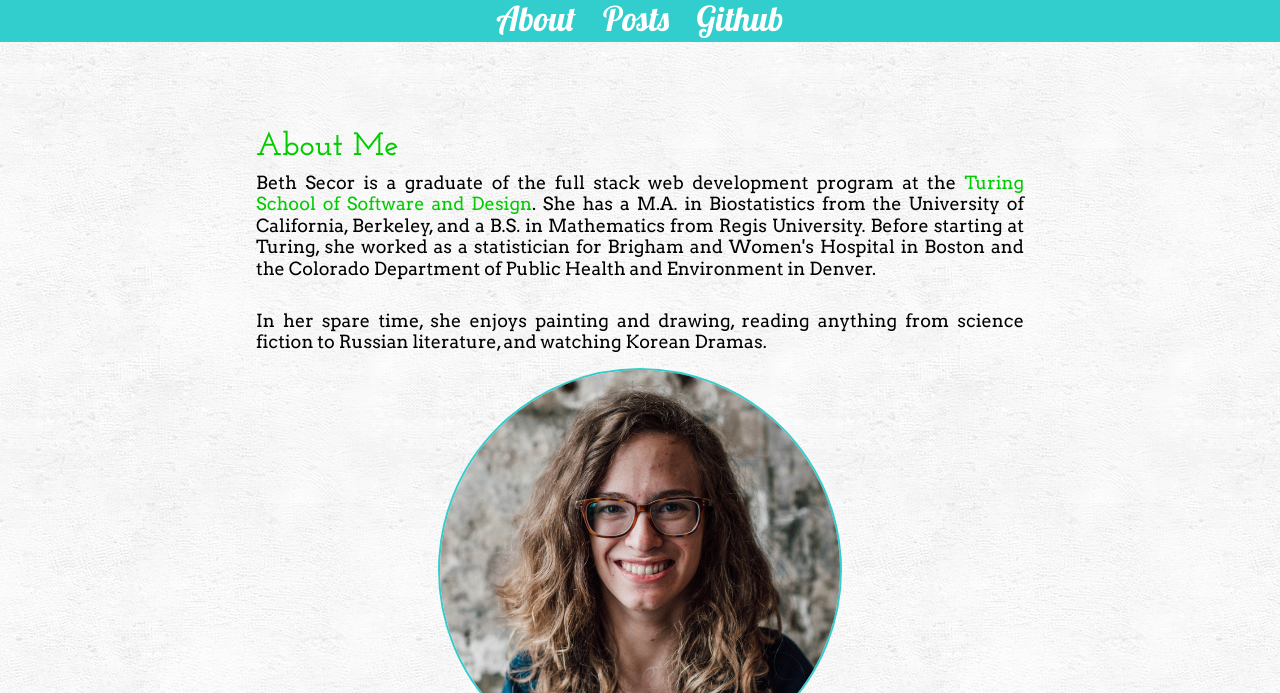
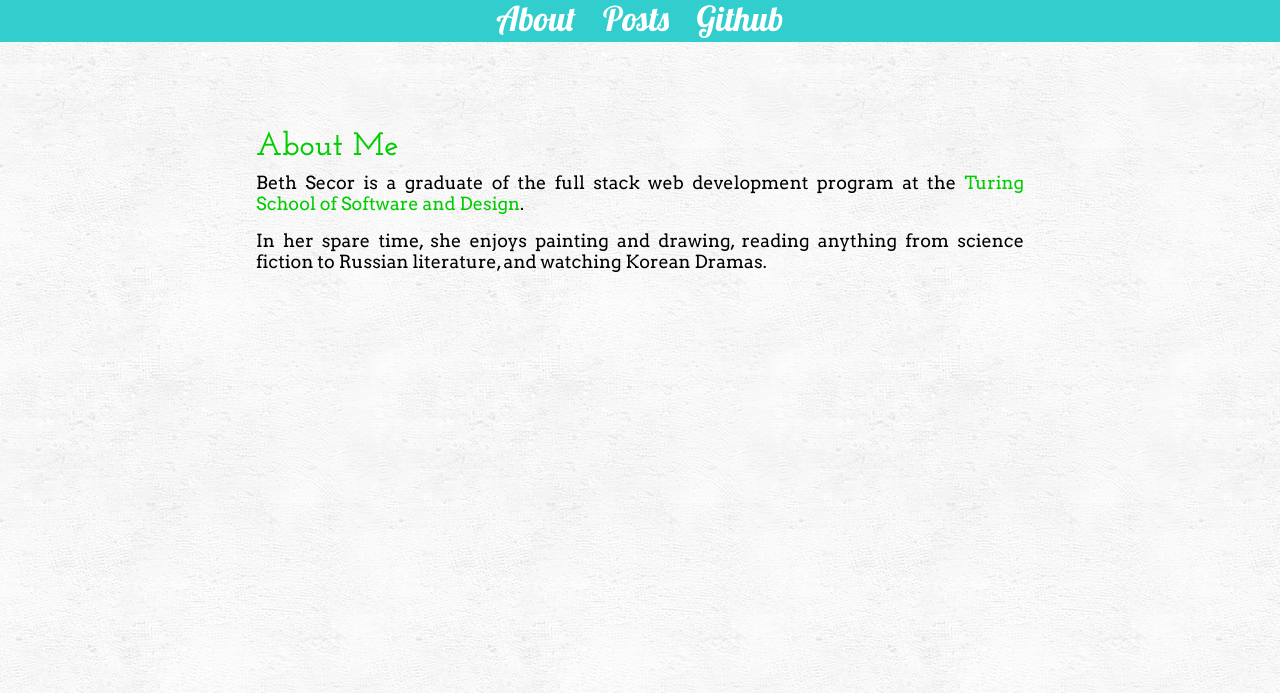
Before and after one commit to bethsecor/bethsecor.github.io, a Jekyll site: the page built from about.html, in a window 1280 px wide and 900 px high, cut to the strip 207-900 px from the top of the window. Built offline with Jekyll 4.4.1, drawn with Linux system fonts in a browser that asks for light colours; some web fonts are replaced.

Commit message:
Update about me

```diff
--- a/about.html
+++ b/about.html
@@ -3,18 +3,14 @@
 ---
 
 <div id="profile">
-<h2>About Me</h2>
+  <h2>About Me</h2>
 
-<p> Beth Secor is a graduate of the full stack web development program at the <a href="http://turing.io/">Turing School of Software and Design</a>.
-  She has a M.A. in Biostatistics from the University of California, Berkeley, and a B.S.
-   in Mathematics from Regis University. Before starting at Turing, she worked as a statistician for Brigham
-    and Women's Hospital in Boston and the Colorado Department of Public Health and
-    Environment in Denver.</p>
-<p></p>
+  <p>
+    Beth Secor is a graduate of the full stack web development program at the <a href="http://turing.io/">Turing School of Software and Design</a>.
+  </p>
 
-<p> In her spare time, she enjoys painting and drawing, reading anything from science fiction to Russian literature,
-   and watching Korean Dramas. </p>
-<img id="profile_pic" src="/images/beth_secor.jpg" alt="Beth Secor" />
-<!-- <img id="dog_sledding" src="/images/dog_sledding.jpg" alt="Dog Sledding" /> -->
-<!-- <img id="mountains" src="/images/mountain_painting.png" alt="Mountains" /> -->
+  <p>
+    In her spare time, she enjoys painting and drawing, reading anything from science fiction to Russian literature,
+     and watching Korean Dramas.
+  </p>
 </div>
```
Also changed, not shown: _posts/2016-07-04-twitter-service-ruby.html (deleted, +0 -57 lines), images/beth_secor.jpg (deleted), 5 other files.
